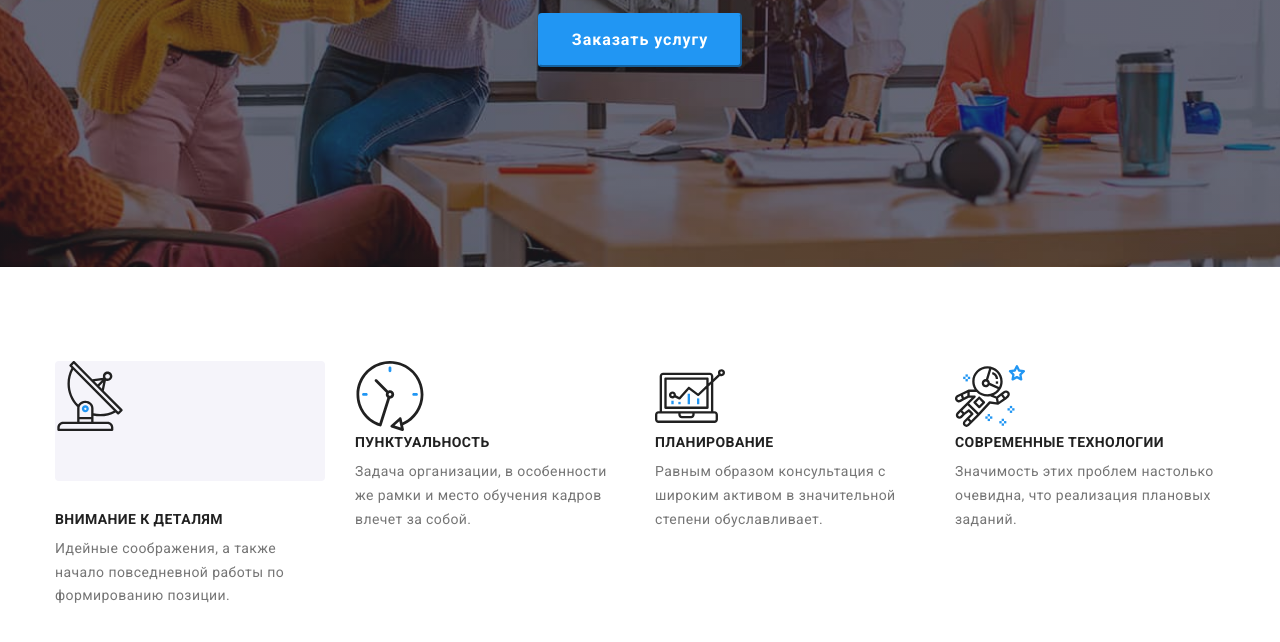
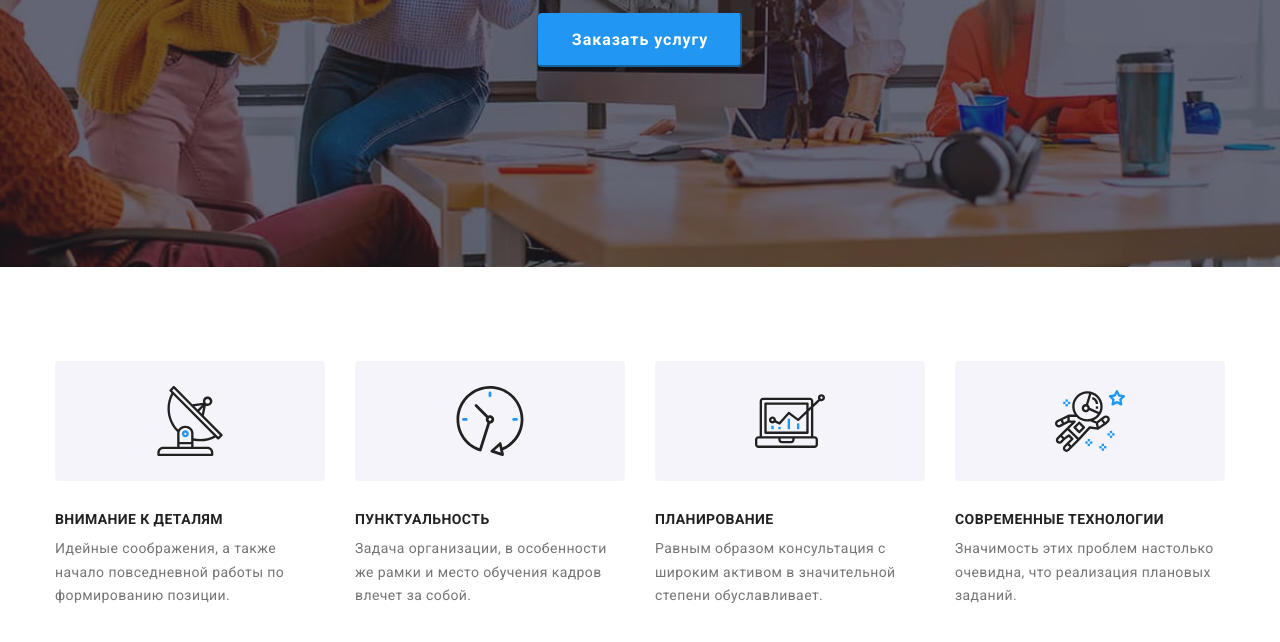
Before and after one commit to Evgusha/goit-markup-hw-04, a plain HTML site: page index.html in a window 1280 px wide. Shown: the part 418-1060 px from the top of the page. Drawn offline with nearby package versions, Linux system fonts and the light colour scheme.

Commit message:
вторые иконки готовы

```diff
--- a/CSS/Styles.css
+++ b/CSS/Styles.css
@@ -192,14 +192,17 @@ body {
 .benefits-icon {
     width: 70px;
     height: 70px;
-    align-items: center;
+
 }
 .icon-grey {
-   background: #F5F4FA;
+    width: 270px;
+    height: 120px;
     border-radius: 4px;
     margin-bottom: 30px;
-    width: 270px;
-    height: 120px;
+    background-color: #F5F4FA;
+    display: flex;
+    justify-content: center;
+    align-items: center;
 }
 .benefits-item {
     width: 270px;
--- a/index.html
+++ b/index.html
@@ -65,31 +65,37 @@
                 <ul class="benefiits-list list">
                     <li class="benefits-item">
                         <div class="icon-grey">
-                            <svg class="benefits-icon" width="70" height="70" x="25" y="100">
-                            <use href="./img/symbol-defs.svg#icon-antenna"></use>
+                            <svg class="benefits-icon">
+                            <use href="./img/symbol-defs.svg#icon-antenna" width="70" height="70"></use>
                             </svg>
                         </div>
                         <h3 class="benefits-title">Внимание к деталям</h3>
                         <p class="benefits-text">Идейные соображения, а также начало повседневной работы по формированию позиции.</p>
                     </li>
                     <li class="benefits-item">
+                        <div class="icon-grey">
                             <svg class="benefits-icon">
-                            <use class="icon-grey" href="./img/symbol-defs.svg#icon-clock"></use>
+                            <use href="./img/symbol-defs.svg#icon-clock" width="70" height="70"></use>
                             </svg>
+                        </div>
                         <h3 class="benefits-title">Пунктуальность</h3>
                         <p class="benefits-text">Задача организации, в особенности же рамки и место обучения кадров влечет за собой.</p>
                     </li>
                     <li class="benefits-item">
+                        <div class="icon-grey">
                             <svg class="benefits-icon">
-                            <use class="icon-grey" href="./img/symbol-defs.svg#icon-diagram"></use>
+                            <use href="./img/symbol-defs.svg#icon-diagram" width="70" height="70"></use>
                             </svg>
+                        </div>
                         <h3 class="benefits-title">Планирование</h3>
                         <p class="benefits-text">Равным образом консультация с широким активом в значительной степени обуславливает.</p>
                     </li>
                     <li class="benefits-item">
+                        <div class="icon-grey">
                             <svg class="benefits-icon">
-                            <use class="icon-grey" href="./img/symbol-defs.svg#icon-astronaut-cosmo"></use>
+                            <use href="./img/symbol-defs.svg#icon-astronaut-cosmo" width="70" height="70"></use>
                             </svg>
+                        </div>
                         <h3 class="benefits-title">Современные технологии</h3>
                         <p class="benefits-text">Значимость этих проблем настолько очевидна, что реализация плановых заданий.</p>
                     </li>
```
Lines whose indentation alone changed are shown as unchanged.
